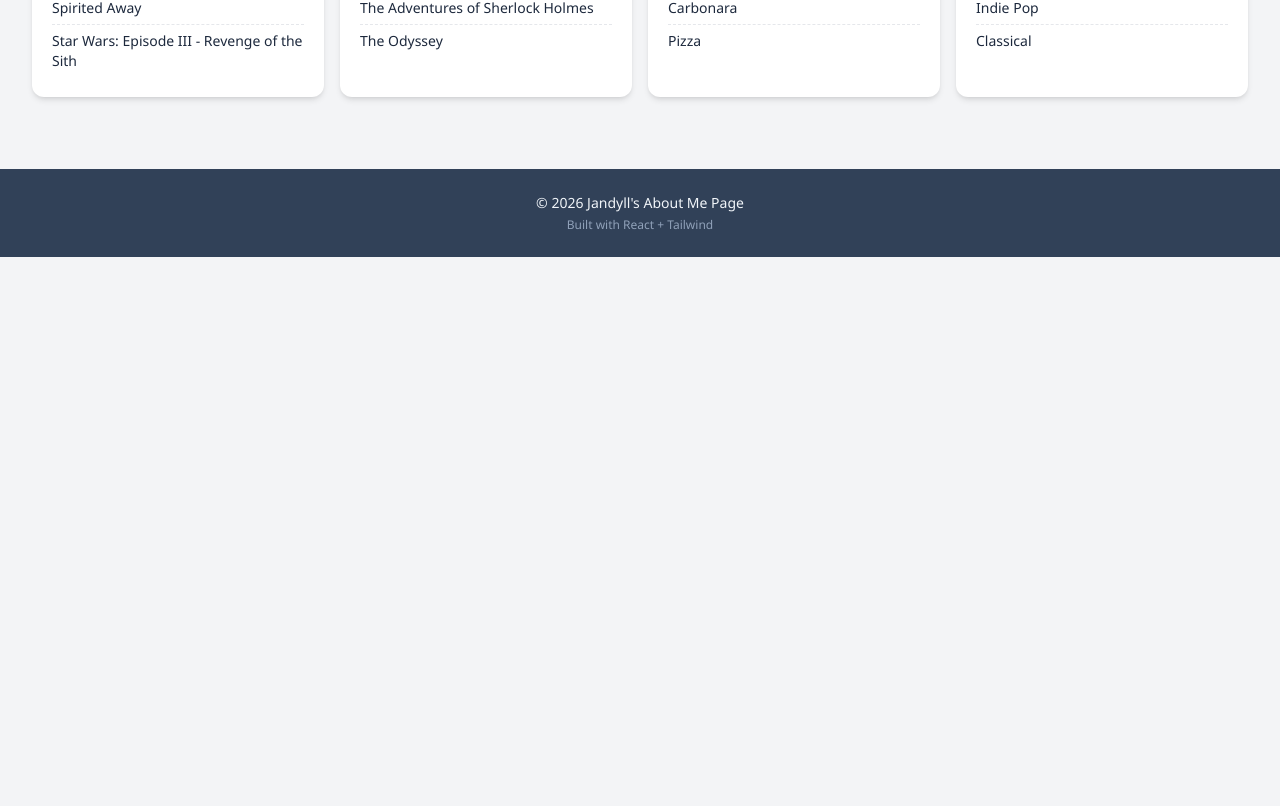
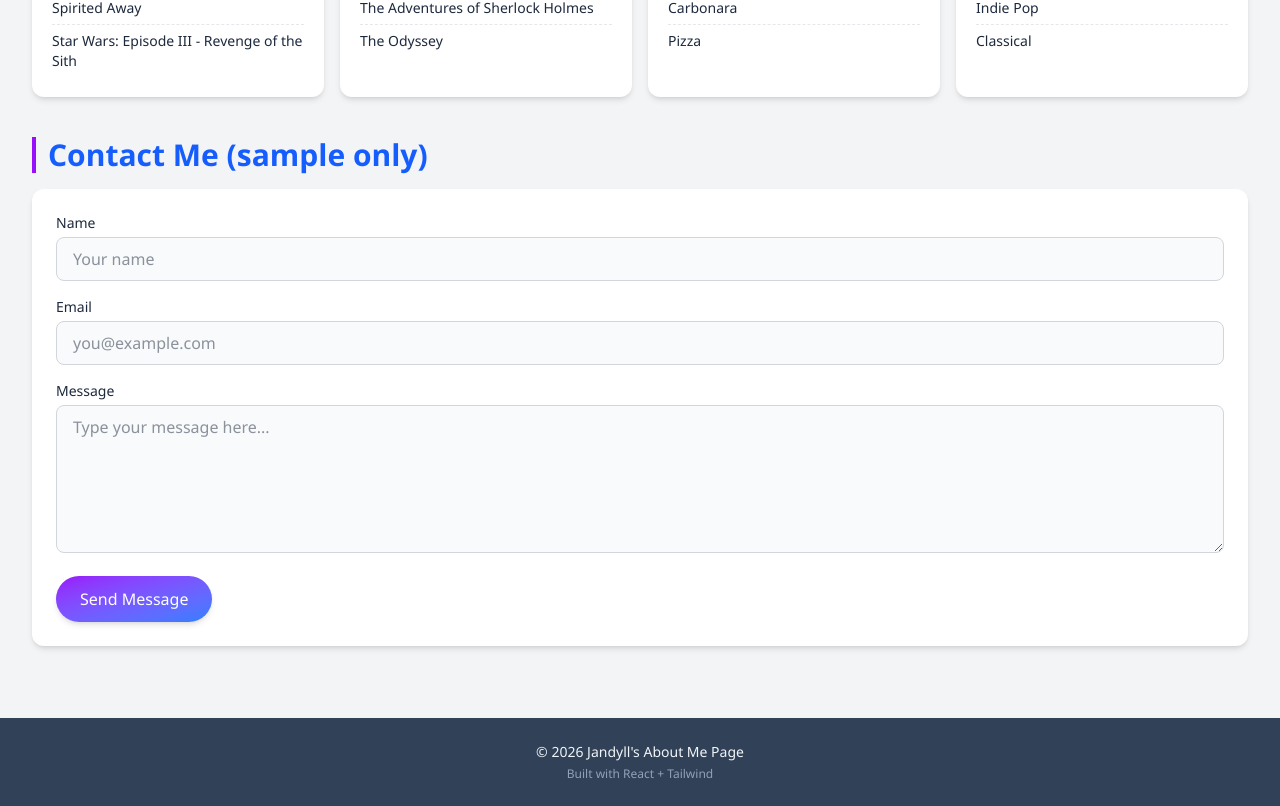
Before and after one commit to Novaliack/my-react-app, a React (Vite) app in the folder my-react-app/: page / in a window 1280 px wide. Shown: the part 919-1725 px from the top of the page. Before the commit the page ends 1176 px from the top, so only its background shows below. Built offline with nearby package versions, Linux system fonts and the light colour scheme.

Commit message:
Add contact form section with validation

```diff
--- a/my-react-app/src/App.jsx
+++ b/my-react-app/src/App.jsx
@@ -3,7 +3,9 @@ import Header from './Header.jsx'
 import About from './About.jsx'
 import Hobbies from './Hobbies.jsx'
 import Favorites from './Favorites.jsx'
+import Contact from './Contact.jsx'
 import Footer from './Footer.jsx'
+console.log("APP.JSX LOADED - Contact imported?", typeof Contact);
 
 function App() {
     const [darkMode, setDarkMode] = useState(() => {
@@ -30,6 +32,7 @@ function App() {
                 <About />
                 <Hobbies />
                 <Favorites />
+                <Contact />
             </main>
             <Footer />
         </>
--- /dev/null
+++ b/my-react-app/src/Contact.jsx
@@ -0,0 +1,124 @@
+import { useState } from 'react'
+
+function Contact(){
+    const [form, setForm] = useState({ name: '', email: '', message: '' });
+    const [errors, setErrors] = useState({});
+    const [submitted, setSubmitted] = useState(false);
+
+    const handleChange = (e) => {
+        const { name, value } = e.target;
+        setForm(prev => ({ ...prev, [name]: value }));
+        setErrors(prev => ({ ...prev, [name]: '' }));
+    };
+
+    const validate = () => {
+        const newErrors = {};
+        if (!form.name.trim()) newErrors.name = 'Name is required';
+        if (!form.email.trim()) {
+            newErrors.email = 'Email is required';
+        } else if (!/^[^\s@]+@[^\s@]+\.[^\s@]+$/.test(form.email)) {
+            newErrors.email = 'Enter a valid email';
+        }
+        if (!form.message.trim()) newErrors.message = 'Message is required';
+        return newErrors;
+    };
+
+    const handleSubmit = (e) => {
+        e.preventDefault();
+        const newErrors = validate();
+        if (Object.keys(newErrors).length > 0) {
+            setErrors(newErrors);
+            return;
+        }
+        setSubmitted(true);
+        setForm({ name: '', email: '', message: '' });
+        setErrors({});
+        setTimeout(() => setSubmitted(false), 4000);
+    };
+
+    return(
+        <section id="contact">
+            <h2 className="text-3xl font-semibold text-blue-600 dark:text-blue-400 mb-4 border-l-4 border-purple-600 pl-3">
+                Contact Me (sample only)
+            </h2>
+            <div className="bg-white dark:bg-slate-800 rounded-xl p-6 shadow-md transition-colors duration-300">
+                {submitted && (
+                    <div className="mb-4 bg-green-100 dark:bg-green-900/40 text-green-800 dark:text-green-300 border border-green-300 dark:border-green-700 rounded-lg px-4 py-3 text-sm">
+                        ✅ Thanks! Your message has been sent.
+                    </div>
+                )}
+
+                <form onSubmit={handleSubmit} noValidate className="flex flex-col gap-4">
+                    <div>
+                        <label htmlFor="name" className="block text-sm font-medium mb-1">
+                            Name
+                        </label>
+                        <input
+                            id="name"
+                            name="name"
+                            type="text"
+                            value={form.name}
+                            onChange={handleChange}
+                            placeholder="Your name"
+                            className={`w-full px-4 py-2 rounded-lg border bg-gray-50 dark:bg-slate-700 dark:text-slate-100 focus:outline-none focus:ring-2 focus:ring-blue-500 transition-colors ${
+                                errors.name ? 'border-red-500' : 'border-gray-300 dark:border-slate-600'
+                            }`}
+                        />
+                        {errors.name && (
+                            <p className="text-red-500 text-xs mt-1">{errors.name}</p>
+                        )}
+                    </div>
+
+                    <div>
+                        <label htmlFor="email" className="block text-sm font-medium mb-1">
+                            Email
+                        </label>
+                        <input
+                            id="email"
+                            name="email"
+                            type="email"
+                            value={form.email}
+                            onChange={handleChange}
+                            placeholder="you@example.com"
+                            className={`w-full px-4 py-2 rounded-lg border bg-gray-50 dark:bg-slate-700 dark:text-slate-100 focus:outline-none focus:ring-2 focus:ring-blue-500 transition-colors ${
+                                errors.email ? 'border-red-500' : 'border-gray-300 dark:border-slate-600'
+                            }`}
+                        />
+                        {errors.email && (
+                            <p className="text-red-500 text-xs mt-1">{errors.email}</p>
+                        )}
+                    </div>
+
+                    <div>
+                        <label htmlFor="message" className="block text-sm font-medium mb-1">
+                            Message
+                        </label>
+                        <textarea
+                            id="message"
+                            name="message"
+                            rows="5"
+                            value={form.message}
+                            onChange={handleChange}
+                            placeholder="Type your message here..."
+                            className={`w-full px-4 py-2 rounded-lg border bg-gray-50 dark:bg-slate-700 dark:text-slate-100 focus:outline-none focus:ring-2 focus:ring-blue-500 resize-y transition-colors ${
+                                errors.message ? 'border-red-500' : 'border-gray-300 dark:border-slate-600'
+                            }`}
+                        />
+                        {errors.message && (
+                            <p className="text-red-500 text-xs mt-1">{errors.message}</p>
+                        )}
+                    </div>
+
+                    <button
+                        type="submit"
+                        className="self-start bg-gradient-to-br from-purple-600 to-blue-500 hover:from-purple-700 hover:to-blue-600 text-white font-medium px-6 py-2.5 rounded-full shadow-md transition-all duration-200 hover:shadow-lg"
+                    >
+                        Send Message
+                    </button>
+                </form>
+            </div>
+        </section>
+    );
+}
+
+export default Contact
--- a/my-react-app/src/Header.jsx
+++ b/my-react-app/src/Header.jsx
@@ -29,6 +29,11 @@ function Header({ darkMode, onToggleDarkMode }){
                             Favorites
                         </a>
                     </li>
+                    <li>
+                        <a href="#contact" className="text-white font-medium px-4 py-1.5 rounded-full transition-colors duration-200 hover:bg-white/20">
+                            Contact
+                        </a>
+                    </li>
                 </ul>
             </nav>
         </header>
```
